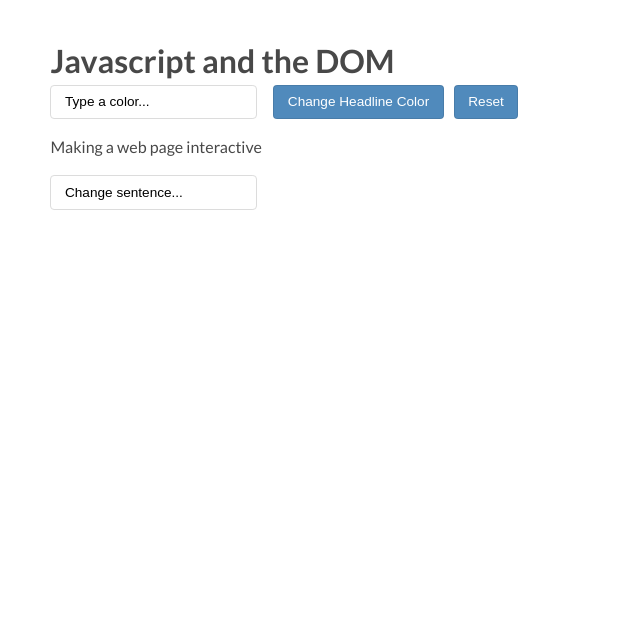
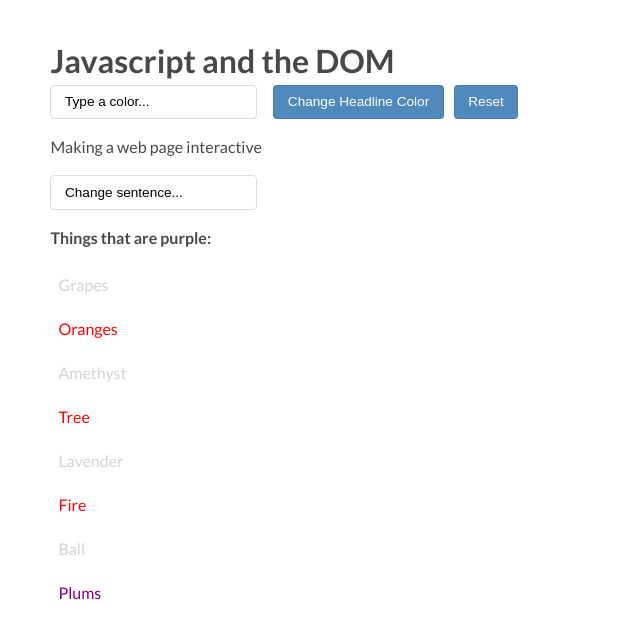
Before and after one commit to EmilioBC/TreeHouseDOM2, a plain HTML site: page index.html in a window 1280 px wide. Shown: the whole page, without its empty margins (0-640 px from the left). Drawn offline with Linux system fonts and the light colour scheme.

Commit message:
UpdateDOM1

```diff
--- a/index.html
+++ b/index.html
@@ -15,6 +15,18 @@
     <p>Making a web page interactive</p>
     <input type="text" id="labelInput" value="Change sentence..." onclick="this.value=''" onblur="if(this.value=='') {this.value='Change sentence...'}"/>
 
+    <p title="label">Things that are purple:</p>
+    <ul>
+        <li>Grapes</li>
+        <li class="error-not-purple">Oranges</li>
+        <li>Amethyst</li>
+        <li class="error-not-purple">Tree</li>
+        <li>Lavender</li>
+        <li class="error-not-purple">Fire</li>
+        <li class="error-not-purple">Ball</li>
+        <li>Plums</li>
+    </ul>
+
     <script src="script.js"></script>
 </body>
 </html>
--- a/script.js
+++ b/script.js
@@ -17,7 +17,23 @@ resetButton.addEventListener('click', () => {
 });
 
 labelInput.addEventListener('keypress', (e) => {
-    if(e.key === 'Enter') {
+    if(e.code == 'Enter') {
         myP.textContent = labelInput.value;
     }
 });
+
+
+const myList = document.getElementsByTagName('li');
+for(let i = 0; i < myList.length; i++) {
+    myList[i].style.color = 'purple';
+}
+
+const errorNotPurple = document.querySelectorAll('.error-not-purple');
+for(let i = 0; i < errorNotPurple.length; i++) {
+    errorNotPurple[i].style.color = 'red';
+}
+
+const evens = document.querySelectorAll('li:nth-child(odd)');
+for(let i = 0; i <evens.length; i++) {
+    evens[i].style.color = 'lightgray';
+}
```
